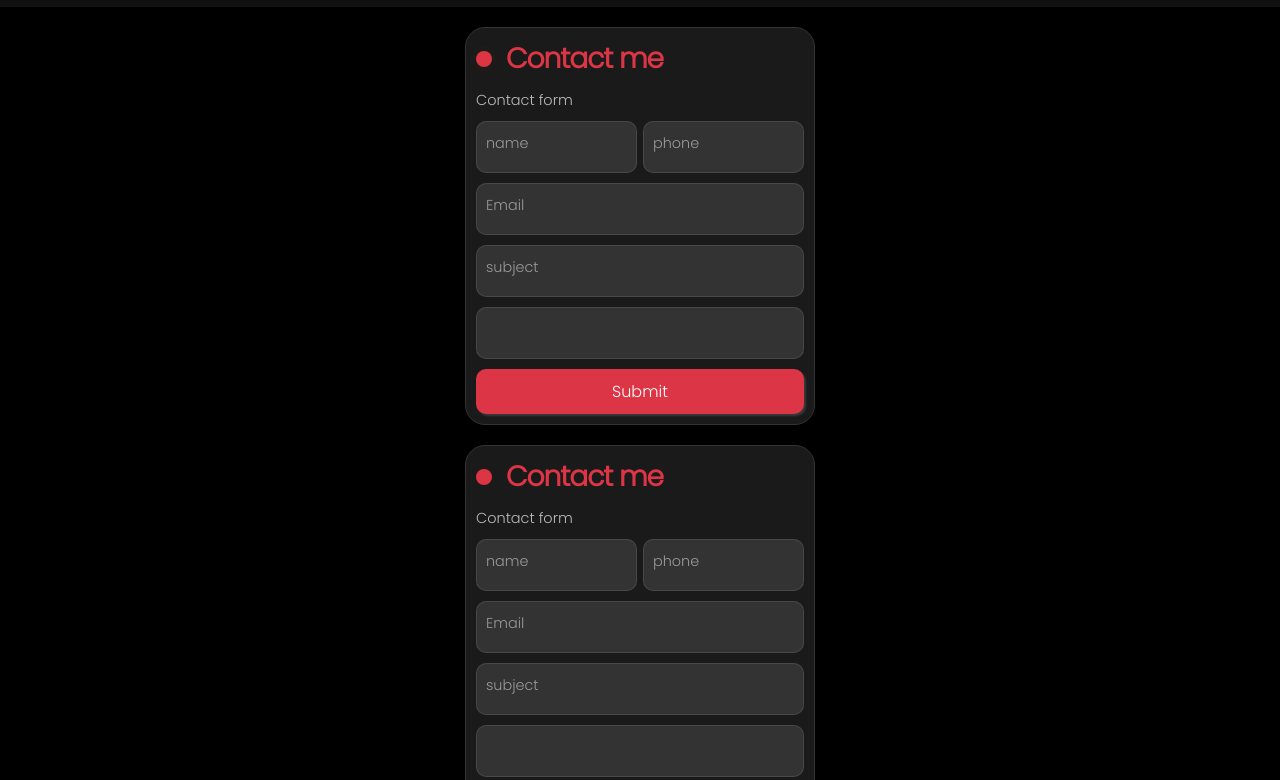
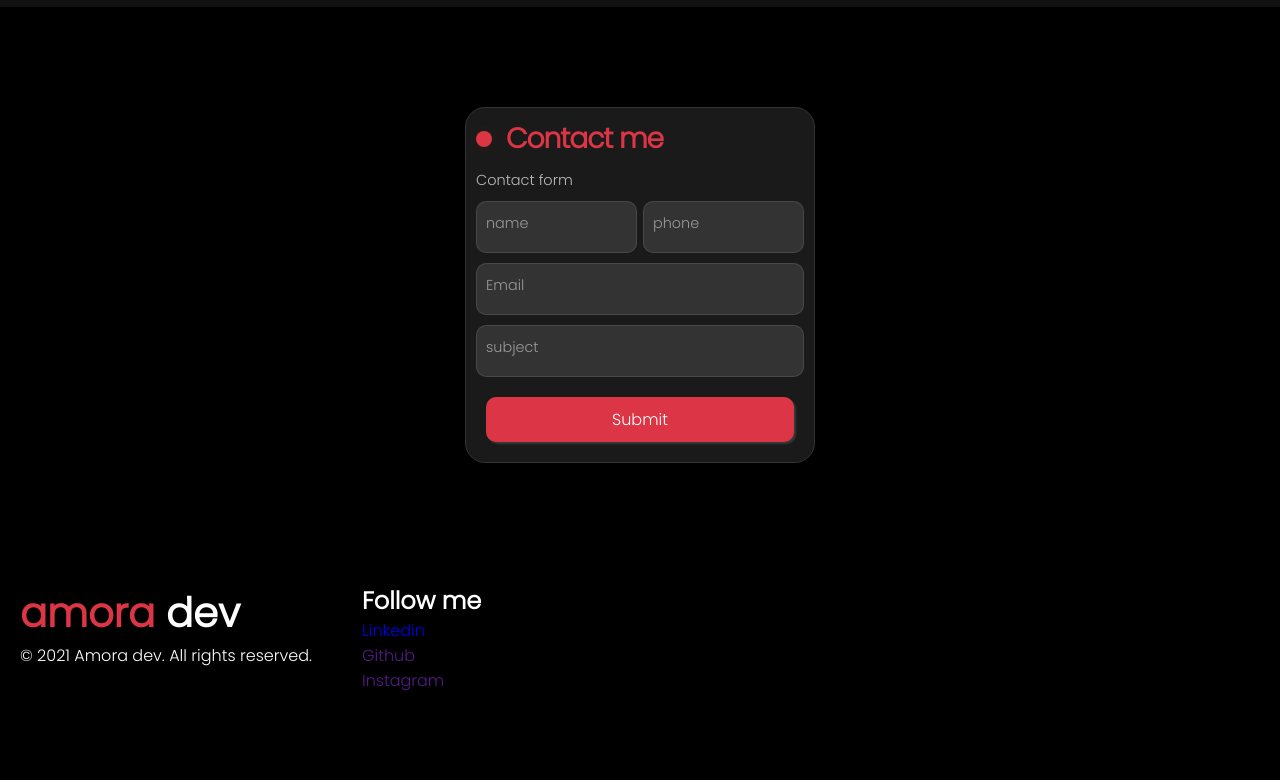
Before and after one commit to Amorajoaovictor/portifolio, a website: page index.html in a window 1280 px wide. Shown: the part 1650-2430 px from the top of the page. Drawn offline with nearby package versions, Linux system fonts and the light colour scheme; files that its build step writes are made by us from their sources; no server answers; files whose address does not match are found by name.

Commit message:
Update form.css, form.html, index.html, script.js, and style.css

```diff
--- a/form.css
+++ b/form.css
@@ -11,7 +11,8 @@
   border: 1px solid #333;
   margin:auto;
   padding:10px;
-  margin-top: 20px;
+  margin-top: 100px;
+  margin-bottom: 100px;
 }
 
 .title {
@@ -116,6 +117,7 @@
   border: none;
   outline: none;
   padding: 10px;
+  margin: 10px;
   border-radius: 10px;
   color: #fff;
   font-size: 16px;
--- a/form.html
+++ b/form.html
@@ -35,9 +35,6 @@
             <input class="input" type="text" placeholder="" required="">
             <span>subject</span>
         </label>
-        <label>
-            <input class="input" type="password" placeholder="" required="">
-        </label>
         <button class="submit" onclick="">Submit</button>
     </form>
 </body>
--- a/index.html
+++ b/index.html
@@ -94,11 +94,28 @@
           <i class="fa-solid fa-link"></i> Website: www.amoradev.com
         </p>
       </div>
+
     </article>
   </main>
-  <div id="form" style="margin: auto;"></div>
+  <div style="background-color: black;">
+    <div id="form" style="margin: auto;"></div>
 
-  <!--#include file="form.html" -->
+    <footer>
+      <div>
+        <h1>amora <span>dev</span></h1>
+        <p>© 2021 Amora dev. All rights reserved.</p>
+      </div>
+      <div>
+        <h2>Follow me</h2>
+        <ul>
+          <li><a href="https://www.linkedin.com/in/jo%C3%A3o-victor-amora-neri-7b1b3b1b3/">Linkedin</a></li>
+          <li><a href="">Github</a></li>
+          <li><a href="">Instagram</a></li>
+        </ul>
+      </div>
+    </footer>
+
+    <!--#include file="form.html" -->
 
 </body>
 
--- /dev/null
+++ b/script.js
@@ -0,0 +1,24 @@
+document.addEventListener('DOMContentLoaded', function () {
+	const titulo = document.querySelector('.digitando');
+
+	if (titulo) {
+		ativaletra(titulo);
+	} else {
+		console.error("Elemento com a classe 'digitando' não foi encontrado.");
+	}
+
+	function ativaletra(elemento) {
+		const arrTexto = elemento.innerHTML.split('');
+		elemento.innerHTML = '';
+		let i = 0;
+
+		const interval = setInterval(() => {
+			if (i < arrTexto.length) {
+				elemento.innerHTML += arrTexto[i];
+				i++;
+			} else {
+				clearInterval(interval);
+			}
+		}, 75);
+	}
+});
--- a/style.css
+++ b/style.css
@@ -94,6 +94,7 @@ header .navegacao-primaria li a {
 .section-div img {
     max-width: 100%;
     margin: auto;
+    border-radius: 50px;
 
 }
 
@@ -103,6 +104,27 @@ header .navegacao-primaria li a {
     opacity: 1;
     animation: pisca 0.5s infinite;
 }
+
+footer {
+    display: flex;
+    flex-direction: row;
+    background-color: black;
+    /* background-color: #111; */
+    color: white;
+    gap: 50px;
+    padding: 20px;
+}
+footer h1  {
+    font-size: 2.5rem;
+    color: #dc3545;
+
+}
+
+
+footer h1 span {
+    color: white;
+}
+
 
 @keyframes pisca {
     from {
```
